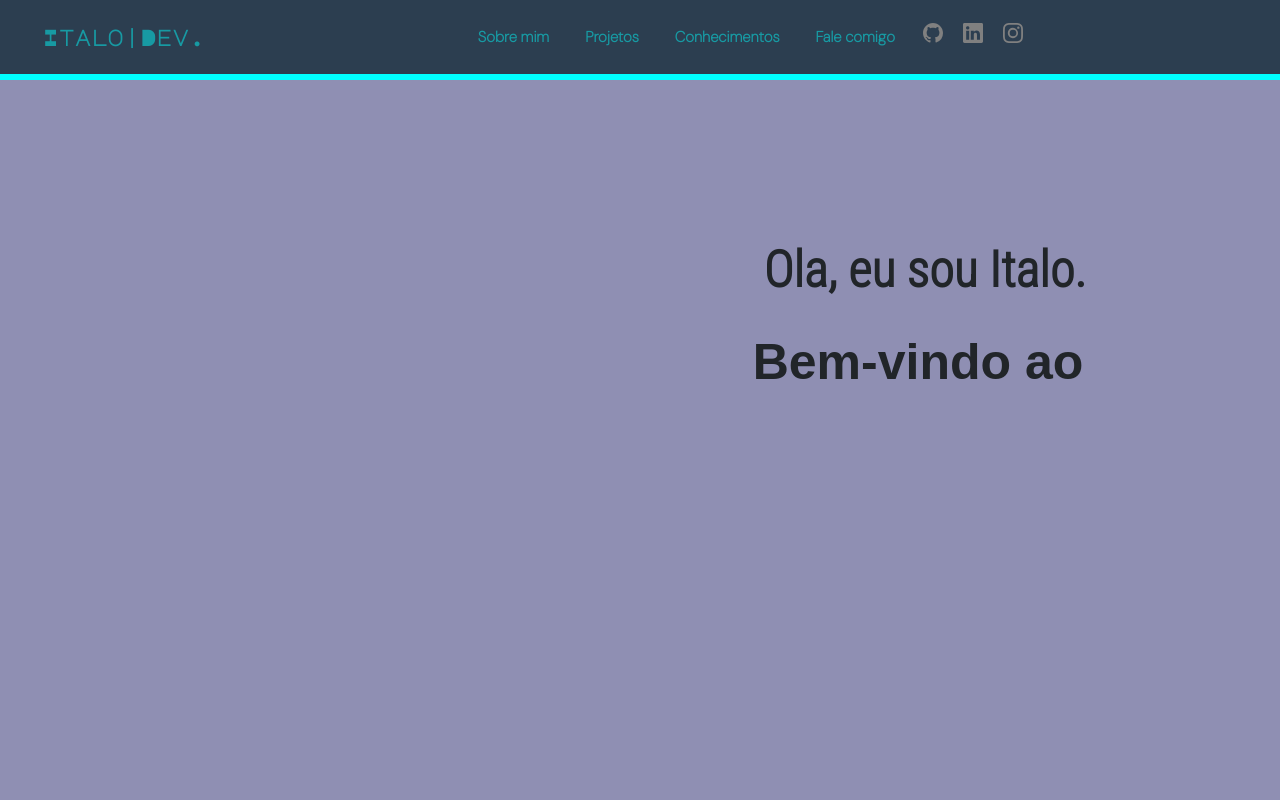
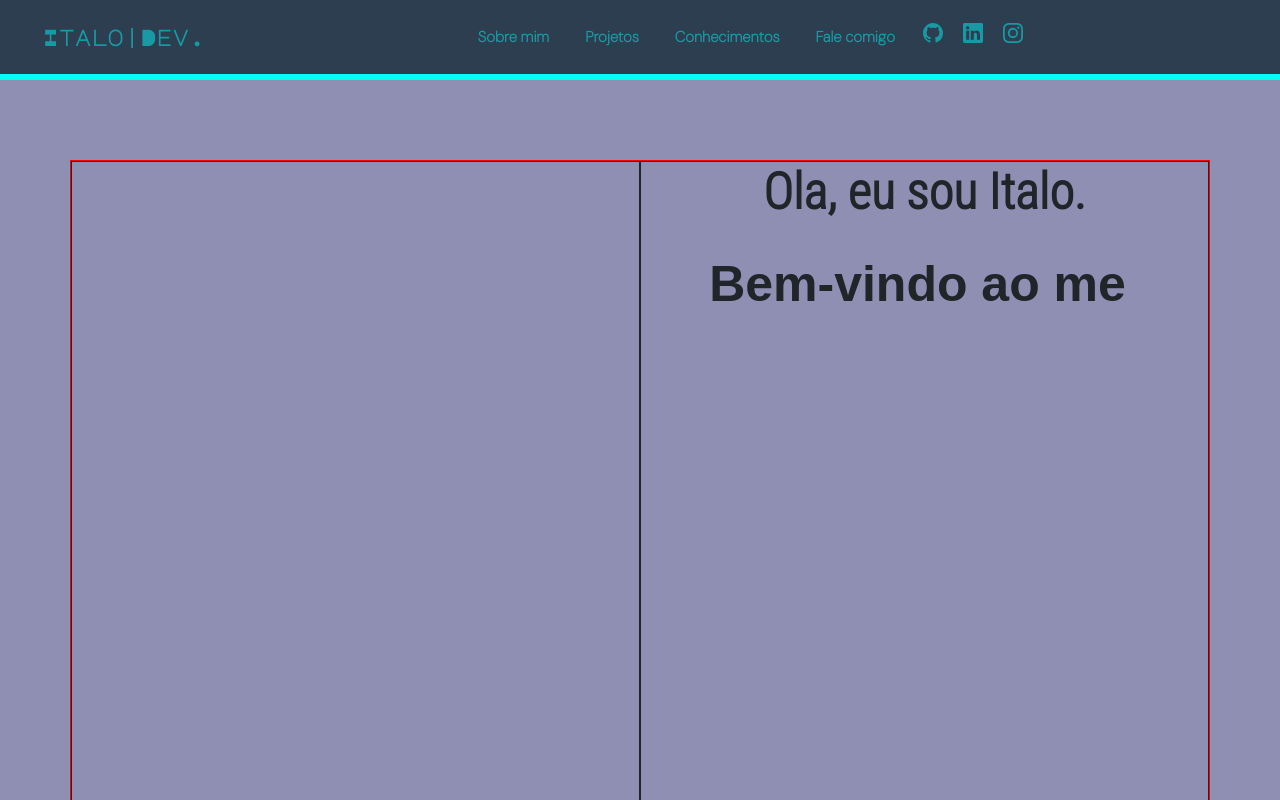
Before and after one commit to italoferreira0/portifolioo, a React (Create React App) app: page / in a window 1280 px wide. Shown: the top 800 px of the page. Built offline with nearby package versions, Linux system fonts and the light colour scheme.

Commit message:
atualização  na Navbar

```diff
--- a/src/componentes/Apresentacao/Apresentacao.css
+++ b/src/componentes/Apresentacao/Apresentacao.css
@@ -3,11 +3,11 @@
 
 .DivPadra01{
     height: 45rem;
-    /* border: solid 1px; */
+    border: solid 1px;
 }
 .DivPadra02{
     height: 45rem;
-    /* border: solid 1px; */
+    border: solid 1px;
 
 }
 
@@ -24,6 +24,8 @@ h3{
 }
 
 .Apresentacao{
-    margin-top: 15rem;
+    margin-top: 10rem;
+    border: solid 1px;
+    border-color: red;
 
 }
--- a/src/componentes/Navbar/Navbar.css
+++ b/src/componentes/Navbar/Navbar.css
@@ -51,8 +51,8 @@
 .icon-git{
   font-size: 30px;
   border-radius: 5px;
-  color: gray;
-  margin-left: 20px;
+  color: rgba(0, 255, 255, 0.479);
+    margin-left: 20px;
 
 }
 
@@ -65,7 +65,7 @@
 .icon-linkedin{
   font-size: 30px;
   border-radius: 5px;
-  color: gray;
+  color: rgba(0, 255, 255, 0.479);
   margin-left: 20px;
 
 }
@@ -79,7 +79,7 @@
 .icon-instagram{
   font-size: 30px;
   border-radius: 5px;
-  color: gray;
+  color: rgba(0, 255, 255, 0.479);
   margin-left: 20px;
 
 }
--- a/src/componentes/Tecnologias/Tecnologias.css
+++ b/src/componentes/Tecnologias/Tecnologias.css
@@ -1,11 +1,11 @@
 .DivTecnologias{
-    width: 40rem;
+    width: 35rem;
     height: 20rem;
     border: solid 1px;
     /* display: inline-block; */
 }
 .DivDescricao{
-    width: 40rem;
+    width: 35rem;
     border: solid 1px;
     height: 20rem;
     /* display: inline-block; */
```
